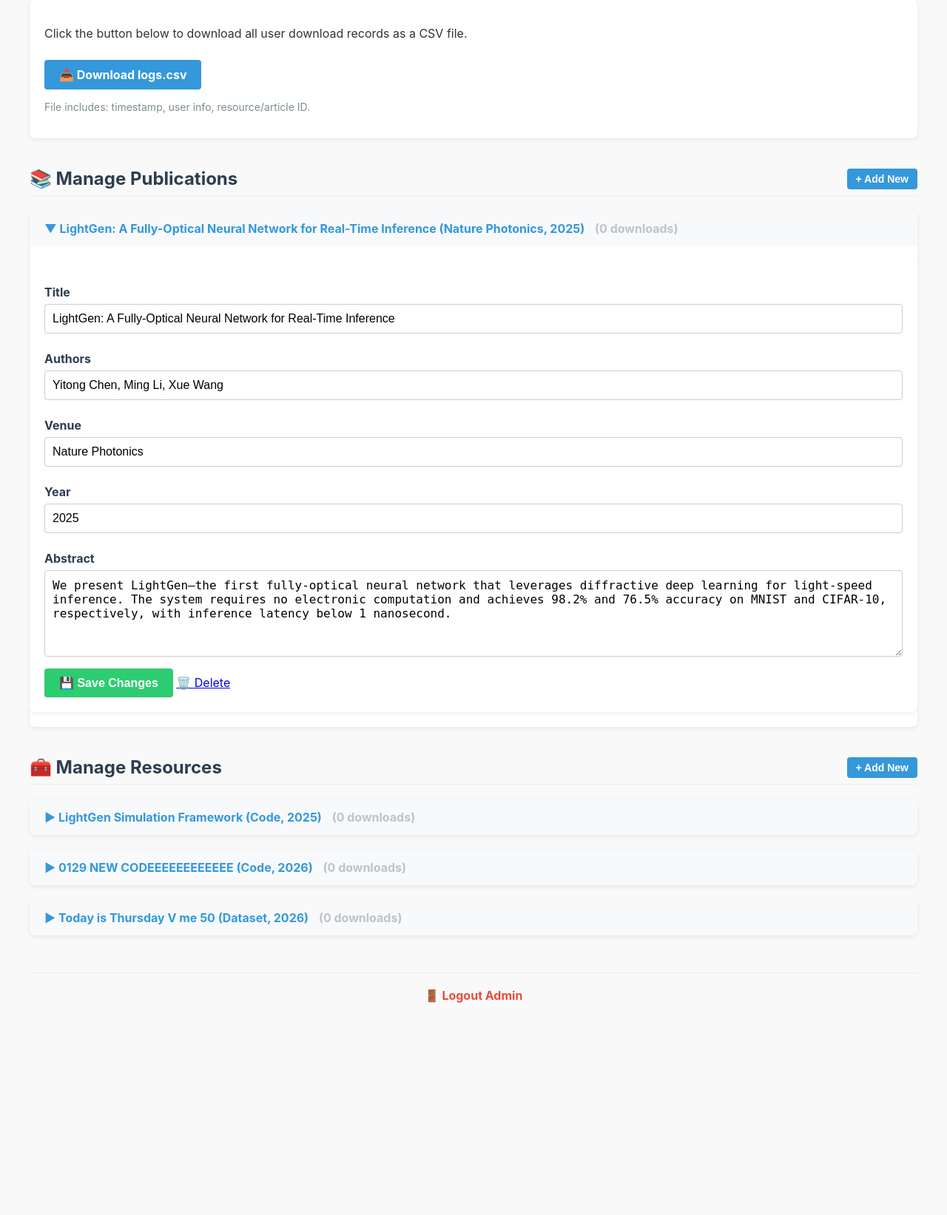
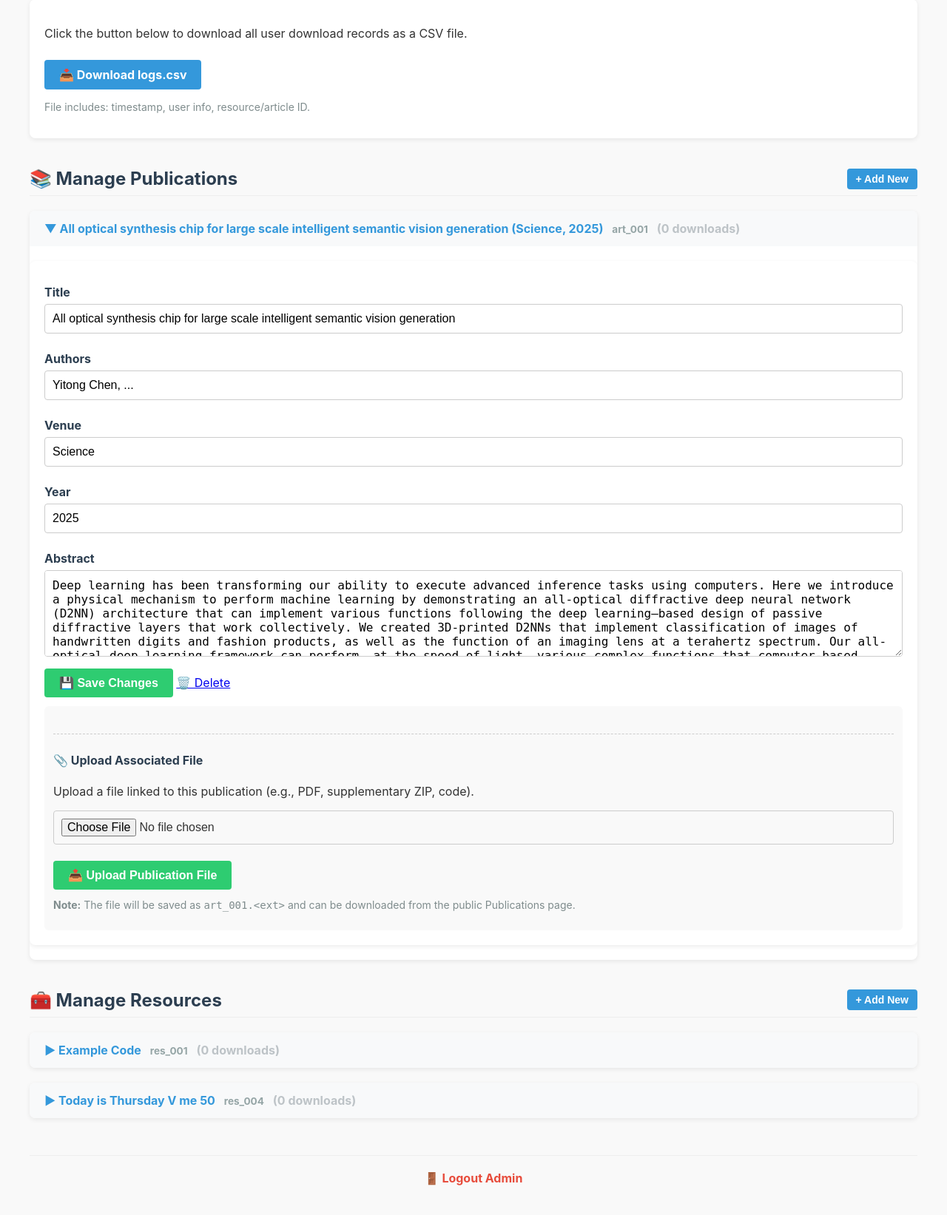
Before and after one commit to Cyh29hao/The-SJTU-Intelligent-Optoelectronic-Computing-Lab, a Flask app: page /admin in a window 1280 px wide, after a click on "All optical synthesis chip for large scale intelligent seman". Shown: the part 179-1822 px from the top of the page at 74% size. Before the commit the page ends 1535 px from the top, so only its background shows below. Run offline with Flask 3, Linux system fonts and the light colour scheme; the visitor is signed in with stand-in values (Sample User, id 1).

Commit message:
1.0 Version: Realize every basic functions

```diff
--- a/app.py
+++ b/app.py
@@ -365,17 +365,23 @@ def _delete_item(item_type, item_id):
     save_json_data(filename, data)
     print(f"🗑️ Deleted {item_type}: {item_id}")
 
-# ADMIN UPLOAD
+
+
+# ADMIN UPLOAD (supports both resources and articles)
 @app.route('/admin/upload/<resource_id>', methods=['POST'])
 def admin_upload_file(resource_id):
     if not session.get('is_admin'):
         return "Unauthorized", 403
 
-    # Check if resource exists
+    # Check if resource_id exists in EITHER resources.json OR articles.json
     resources = load_json_data('resources.json')
-    target = next((r for r in resources if r['id'] == resource_id), None)
-    if not target:
-        return "Resource not found", 404
+    articles = load_json_data('articles.json')
+
+    target_in_resources = next((r for r in resources if r['id'] == resource_id), None)
+    target_in_articles = next((a for a in articles if a['id'] == resource_id), None)
+
+    if not target_in_resources and not target_in_articles:
+        return f"ID '{resource_id}' not found in resources.json or articles.json", 404
 
     file = request.files.get('file')
     if not file or not file.filename:
@@ -399,6 +405,8 @@ def admin_upload_file(resource_id):
     print(f"✅ Admin uploaded file for {resource_id} -> {save_path}")
 
     return redirect(url_for('admin_dashboard') + '#resource-' + resource_id)
+
+
 
 #ADMIN DOWNLOAD LOGS
 @app.route('/admin/download-logs.csv')
--- a/data/articles.json
+++ b/data/articles.json
@@ -1,14 +1,13 @@
 [
   {
     "id": "art_001",
-    "title": "LightGen: A Fully-Optical Neural Network for Real-Time Inference",
+    "title": "All optical synthesis chip for large scale intelligent semantic vision generation",
     "authors": [
       "Yitong Chen",
-      "Ming Li",
-      "Xue Wang"
+      "..."
     ],
-    "venue": "Nature Photonics",
+    "venue": "Science",
     "year": 2025,
-    "abstract": "We present LightGen—the first fully-optical neural network that leverages diffractive deep learning for light-speed inference. The system requires no electronic computation and achieves 98.2% and 76.5% accuracy on MNIST and CIFAR-10, respectively, with inference latency below 1 nanosecond."
+    "abstract": "Deep learning has been transforming our ability to execute advanced inference tasks using computers. Here we introduce a physical mechanism to perform machine learning by demonstrating an all-optical diffractive deep neural network (D2NN) architecture that can implement various functions following the deep learning–based design of passive diffractive layers that work collectively. We created 3D-printed D2NNs that implement classification of images of handwritten digits and fashion products, as well as the function of an imaging lens at a terahertz spectrum. Our all-optical deep learning framework can perform, at the speed of light, various complex functions that computer-based neural networks can execute; will find applications in all-optical image analysis, feature detection, and object classification; and will also enable new camera designs and optical components that perform distinctive tasks using D2NNs."
   }
 ]
--- a/data/resources.json
+++ b/data/resources.json
@@ -1,24 +1,13 @@
 [
   {
     "id": "res_001",
-    "title": "LightGen Simulation Framework",
+    "title": "Example Code",
     "authors": [
-      "Yitong Chen",
-      "Siqi Liu"
+      "Default"
     ],
     "type": "Code",
-    "year": 2025,
-    "readme": "This repository contains the complete simulation framework for the LightGen chip, built on PyTorch and the Angular Spectrum Method. It supports forward modeling, inverse design, and example datasets for MNIST/CIFAR-10. Suitable for both beginners and advanced researchers in diffractive optical neural networks. This is edited on 1640 20260129."
-  },
-  {
-    "id": "res_003",
-    "title": "0129 NEW CODEEEEEEEEEEEE",
-    "authors": [
-      "Yunhai Chennnnnnnnnnnnnnnnnn"
-    ],
     "year": 2026,
-    "type": "Code",
-    "readme": "This is a new code updated by Yunhai Chen on 16:26 20260129. For Test."
+    "readme": "Upload our code & datasets here as such..."
   },
   {
     "id": "res_004",
--- a/templates/admin.html
+++ b/templates/admin.html
@@ -193,13 +193,19 @@
     <details>
         <summary>
             {{ item.title }} ({{ item.venue }}, {{ item.year }})
+
+            <!-- 显示 ID（灰色小字） -->
+            <span style="color: #95a5a6; font-size: 0.85em; margin: 0 8px;">{{ item.id }}</span>
+
+            <!-- Download count -->
             {% set count = download_counts.get(item.id, 0) %}
             {% if count > 0 %}
-                <span style="color: #27ae60; font-weight: bold; margin-left: 10px;">📥 {{ count }} downloads</span>
+                <span style="color: #27ae60; font-weight: bold;">📥 {{ count }} downloads</span>
             {% else %}
-                <span style="color: #bdc3c7; margin-left: 10px;">(0 downloads)</span>
+                <span style="color: #bdc3c7;">(0 downloads)</span>
             {% endif %}
         </summary>
+
         <div class="form-section">
             <form method="POST">
                 <input type="hidden" name="action" value="edit">
@@ -222,6 +228,22 @@
                     🗑️ Delete
                 </a>
             </form>
+
+            <!-- File Upload Section for Publications -->
+            <div class="upload-section" style="margin-top: 12px; padding: 12px; background-color: #f9f9f9; border-radius: 6px;">
+                <hr>
+                <h4>📎 Upload Associated File</h4>
+                <p>Upload a file linked to this publication (e.g., PDF, supplementary ZIP, code).</p>
+                <form method="POST" enctype="multipart/form-data" action="{{ url_for('admin_upload_file', resource_id=item.id) }}">
+                    <input type="file" name="file" accept=".pdf,.zip,.tar.gz,.npz,.mat,.pptx" required>
+                    <button type="submit" style="background-color: #2ecc71; margin-top: 10px;">📤 Upload Publication File</button>
+                </form>
+                <p style="font-size: 14px; color: #7f8c8d; margin-top: 12px;">
+                    <strong>Note:</strong> The file will be saved as <code>{{ item.id }}.&lt;ext&gt;</code>
+                    and can be downloaded from the public Publications page.
+                </p>
+            </div>
+
         </div>
     </details>
     {% endfor %}
@@ -260,14 +282,19 @@
     </div>
 
     {% for item in resources %}
-    <details id="resource-{{ item.id }}">
+    <details>
         <summary>
-            {{ item.title }} ({{ item.type }}, {{ item.year }})
+            {{ item.title }}
+
+            <!-- 显示 resource ID (e.g., res_001) in gray -->
+            <span style="color: #95a5a6; font-size: 0.85em; margin: 0 8px;">{{ item.id }}</span>
+
+            <!-- Download count -->
             {% set count = download_counts.get(item.id, 0) %}
             {% if count > 0 %}
-                <span style="color: #27ae60; font-weight: bold; margin-left: 10px;">📥 {{ count }} downloads</span>
+                <span style="color: #27ae60; font-weight: bold;">📥 {{ count }} downloads</span>
             {% else %}
-                <span style="color: #bdc3c7; margin-left: 10px;">(0 downloads)</span>
+                <span style="color: #bdc3c7;">(0 downloads)</span>
             {% endif %}
         </summary>
         <div class="form-section">
```
Also changed, not shown: templates/index.html (+6 -7 lines), templates/team.html (+16 -16 lines).
